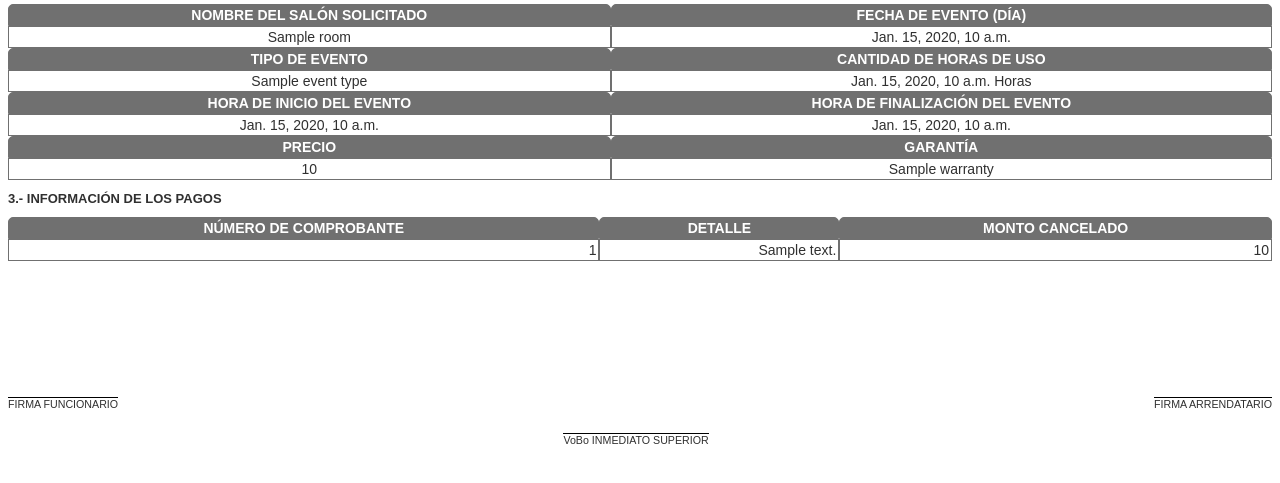
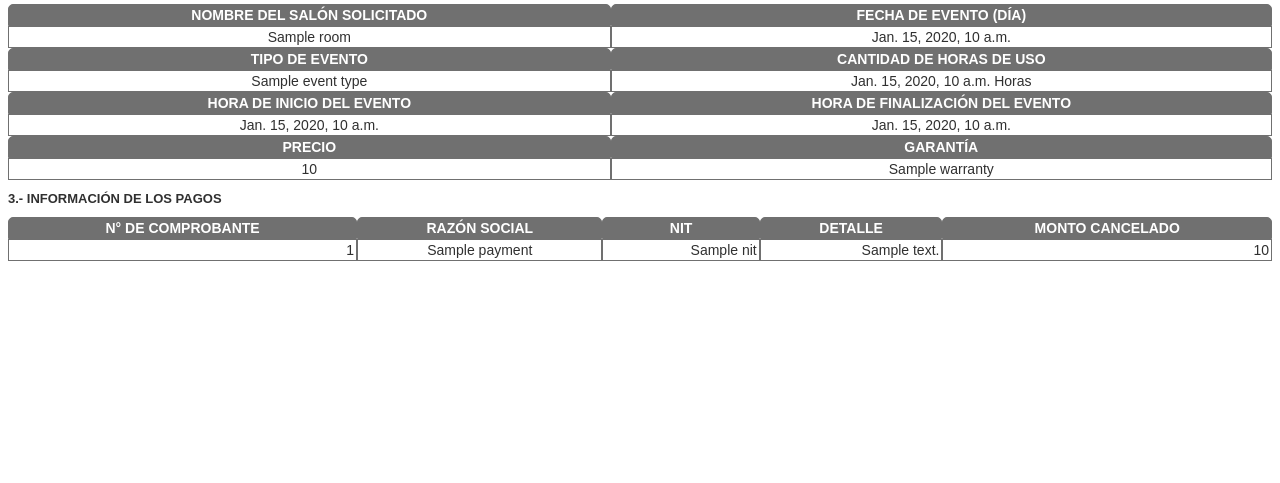
Before and after one commit to MUTUAL-DE-SERVICIOS-AL-POLICIA/Arriendos-Backend, a Django app: template financials/templates/payments.html in a window 1280 px wide. Shown: the part 278-761 px from the top of the page. Run offline with Django 3.2, Linux system fonts and the light colour scheme; the template is opened without the code that fills it: most values are stand-ins (such as "Sample title", 1, 10 or a date in 2020); grey boxes marked "Sample" are stand-in pictures.

Commit message:
Adición de razón social y nit en API para registrar pagos

```diff
--- a/financials/templates/payments.html
+++ b/financials/templates/payments.html
@@ -21,8 +21,11 @@
             border-spacing: 0px;
             font-family: 'Arial', sans-serif;
         }
-        .td-payment {
+        .td-number {
           text-align: right;
+        }
+        .td-name{
+          text-align: center;
         }
     </style>
     <title>Payment_Form</title>
@@ -37,8 +40,15 @@
       <table>
       <tr>
         <th class="th-header" >
-          NÚMERO DE COMPROBANTE
+          N° DE COMPROBANTE
         </th>
+        <th class="th-header" >
+          RAZÓN SOCIAL
+        </th>
+        <th class="th-header" >
+          NIT
+        </th>
+
         <th class="th-header">
           DETALLE
         </th>
@@ -48,25 +58,30 @@
       </tr>
       {%for payment in payments%}
       <tr>
-        <td class="td-payment">
+        <td class="td-number">
           {{payment.voucher_number}}
         </td>
+        <td class="td-name">
+          {{payment.business_name}}
+        </td>
+        <td class="td-number">
+          {{payment.nit}}
+        </td>
         {%if payment.detail%}
-        <td class="td-payment">
+        <td class="td-number">
           {{payment.detail}}
         </td>
         {%else%}
-        <td class="td-payment">
+        <td class="td-number">
           -
         </td>
         {%endif%}
-        <td class="td-payment">
+        <td class="td-number">
           {{payment.amount_paid}}
         </td>
       </tr>
       {%endfor%}
       </table>
       <br>
-      {%include 'signatures.html' %}
 </body>
 </html>
```
